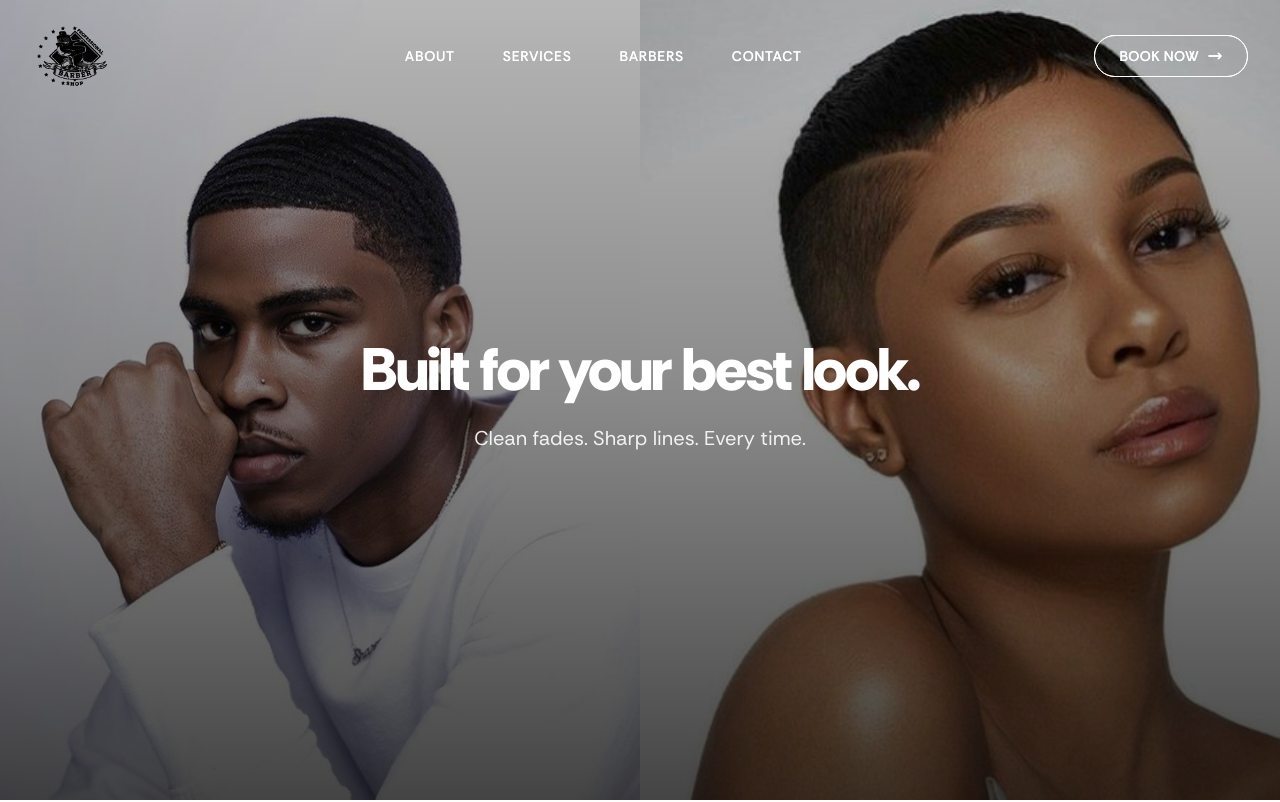
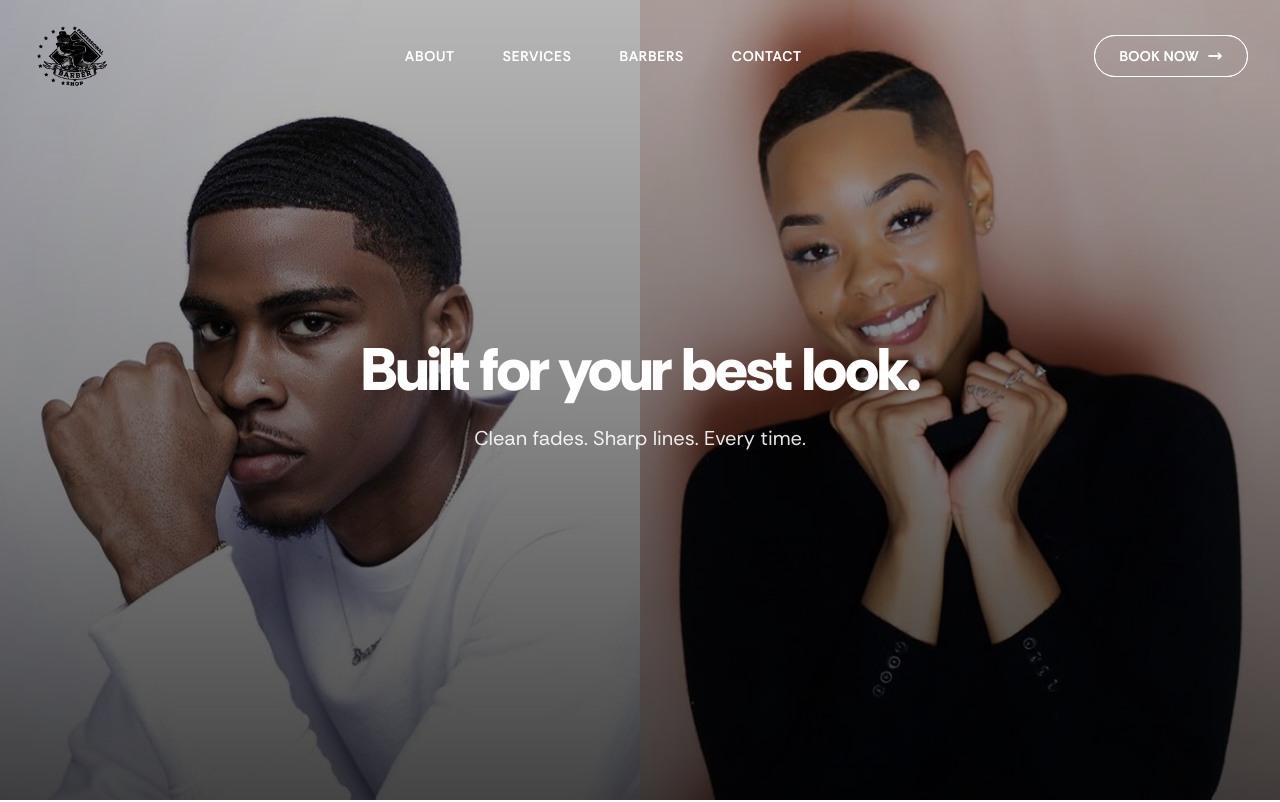
Before and after one commit to kaikhaya123/Real_Barbers, a Next.js app: page / in a window 1280 px wide. Shown: the top 802 px of the page. Built offline with nearby package versions, Linux system fonts and the light colour scheme.

Commit message:
Update hero component

```diff
--- a/components/home/Hero.tsx
+++ b/components/home/Hero.tsx
@@ -25,7 +25,7 @@ export default function Hero() {
         {/* Right Image */}
         <div className="relative w-full md:w-1/2 h-1/2 md:h-full">
           <Image
-            src={encodeURI("/Images/short-hair-queenk.jpg")}
+            src={encodeURI("/Images/From KlickPin CF Pin by Charita Jones on MY STYLE ♥ _ Shaved hair cuts Short shaved hairstyles Short hair undercut.jpg")}
             alt="Short Haircut for Women"
             fill
             className="object-cover object-center md:object-left brightness-90 contrast-110"
```
Also changed, not shown: public/Images/From KlickPin CF Pin by Charita Jones on MY STYLE ♥ _ Shaved hair cuts Short shaved hairstyles Short hair undercut.jpg (added).
